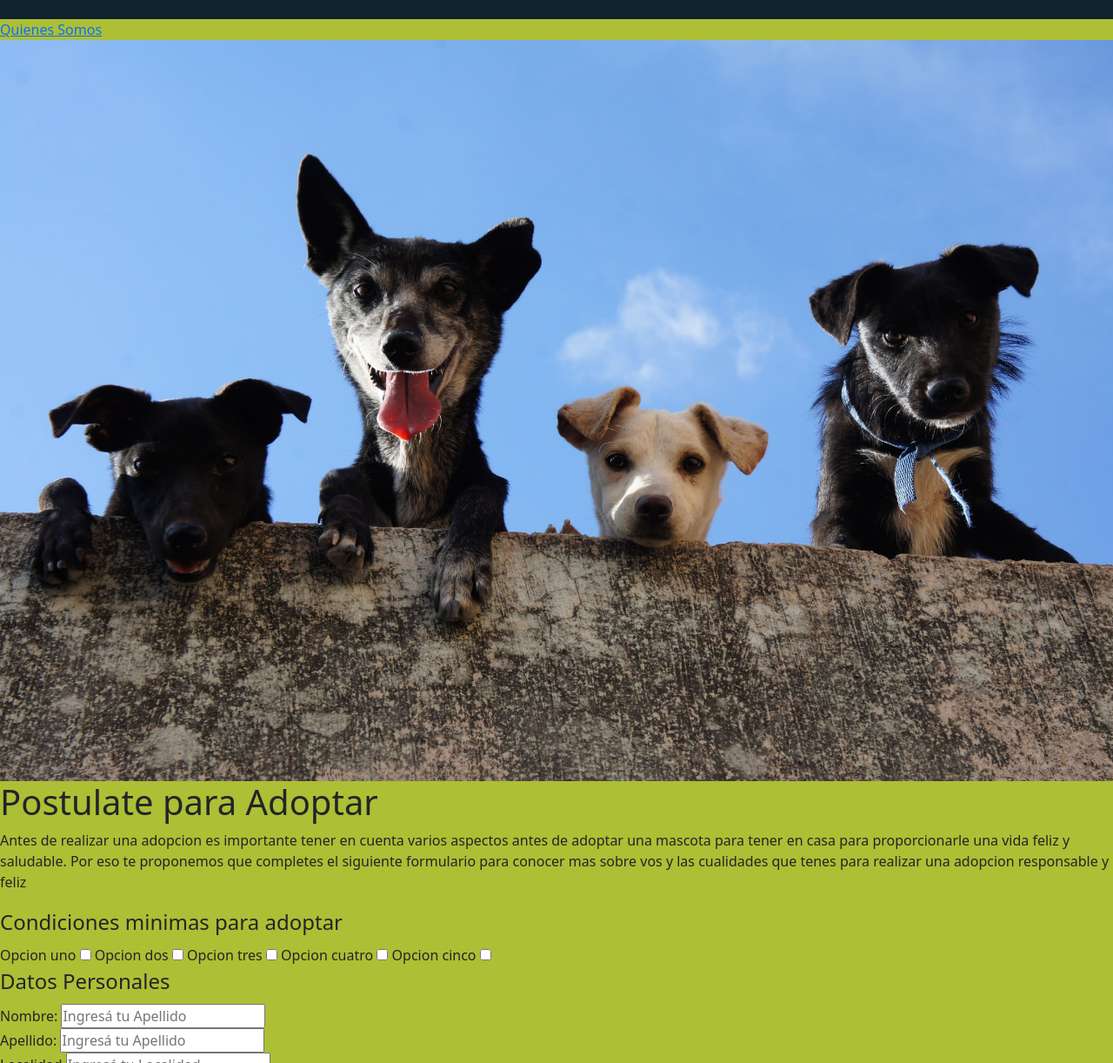
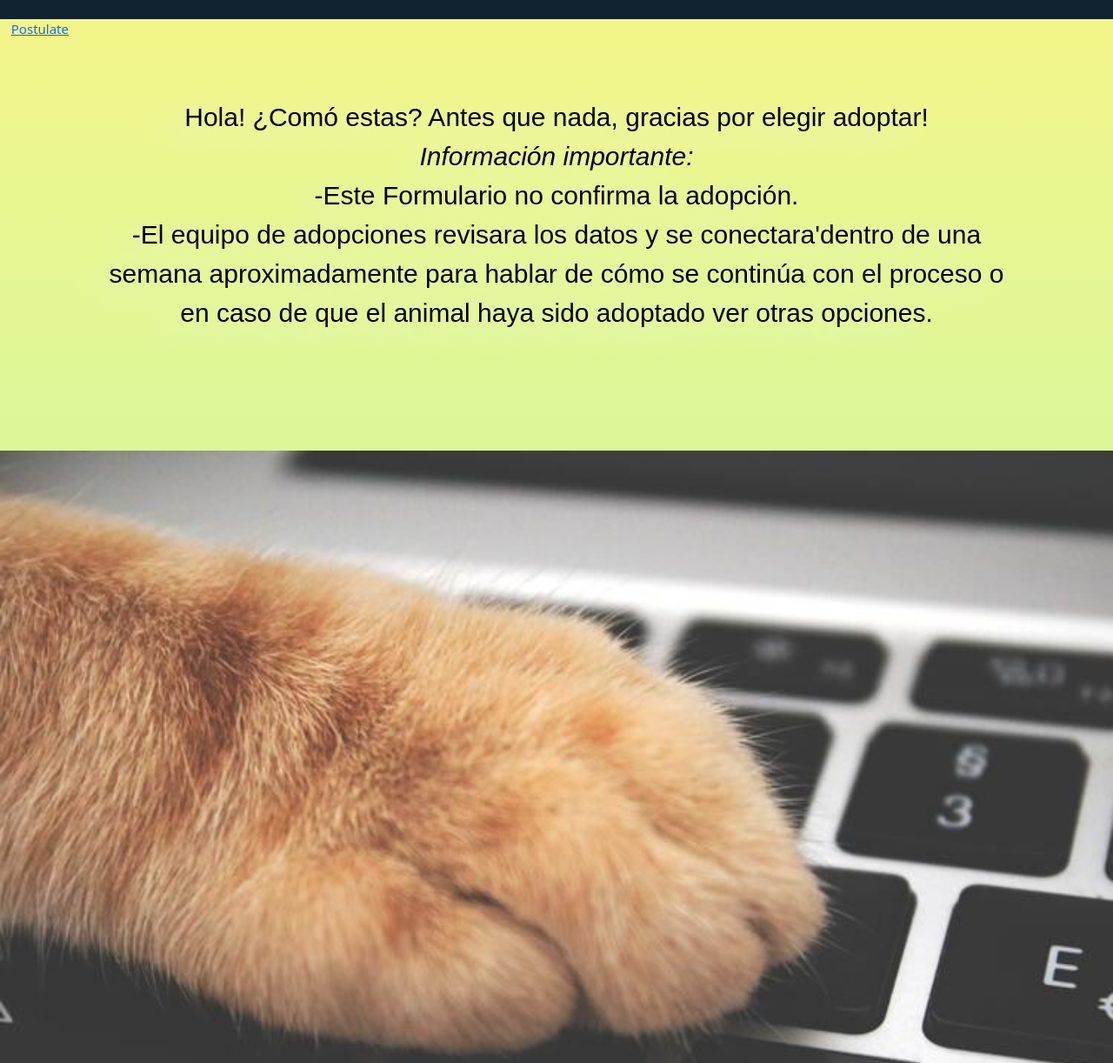
Before and after one commit to Cediaz17/Laika-Diaz, a website: page antes_de_adoptar.html in a window 1280 px wide. Shown: the part 98-1320 px from the top of the page at 87% size. Drawn offline with nearby package versions, Linux system fonts and the light colour scheme.

Commit message:
Sumo actualizacion de pagina Antes de Adoptar

```diff
--- a/antes_de_adoptar.html
+++ b/antes_de_adoptar.html
@@ -12,7 +12,7 @@
     <link rel="stylesheet" href="https://raw.github.com/daneden/animate.css/master/animate.css">
     <link rel="stylesheet" href="css/main.css">
 </head>
-<body class="body">
+<body class="bodyAdoptar">
     <!--navegador entre las diferentes paginas /menu-->
     <header>
         <nav class="navbar navbar-expand-lg navbar-light">
@@ -61,30 +61,49 @@
         </nav>
     </header>
     <main>
-        <div class="">
-            <a href="#Formulario">Quienes Somos</a>
+        <div class="contenedorPrincipal__Ancla">
+            <a href="#Formulario">Postulate</a>
+        </div>
+        <!--Intro a Adoptar-->
+        <div class="contenedorIntro">
+            <p>
+                Hola! ¿Comó estas? Antes que nada, gracias por elegir adoptar!
+                <br>
+                <em>Información importante:</em>
+                <br>
+                -Este Formulario no confirma la adopción.
+                <br>
+                -El equipo de adopciones revisara los datos y se conectara'dentro de una semana aproximadamente para hablar de cómo se continúa con el proceso o en caso de que el animal haya sido adoptado ver otras opciones.
+            </p>
         </div>
         <!--Imagen Carrusel-->
         <div>
-            <img src="imagenes/pexels-eddie-galaxy-3628100.jpg" class="contenedorPrincipal__Foto" alt="Carrusel de imagenes">
-            <h1>Postulate para Adoptar</h1>
+            <img src="imagenes/teclado.jpg" class="contenedorPrincipal__Foto" alt="teclado">
+            <h1 class="text-center">Postulate para Adoptar</h1>
         </div>
-        <div id="Formulario">
+        <div id="Formulario" class="container">
             <!--Formulario de carga para adoptar-->
-            <p>Antes de realizar una adopcion es importante tener en cuenta varios aspectos antes de adoptar una mascota para tener en casa para proporcionarle una vida feliz y saludable. Por eso te proponemos que completes el siguiente formulario para conocer mas sobre vos y las cualidades que tenes para realizar una adopcion responsable y feliz</p>
-            <form action="https://formspree.io/f/mrgrlwnn" method="POST" class="diseñoFormulario"> <!--Agrupo los campos que estan relacionados-->
+            <form action="https://formspree.io/f/mrgrlwnn" method="POST" class="form-row"> <!--Agrupo los campos que estan relacionados-->
                 <fieldset>
                     <legend>Condiciones minimas para adoptar</legend>
-                    <label for="opc1">Opcion uno</label>
-                    <input type="checkbox" id="opc1" name="opcion uno" value="1">
-                    <label for="opc2">Opcion dos</label>
-                    <input type="checkbox" name="opcion dos" value="1">
-                    <label for="opc3">Opcion tres</label>
-                    <input type="checkbox" name="opcion cuatro" value="1">
-                    <label for="opc4">Opcion cuatro</label>
-                    <input type="checkbox" name="opcion tres" value="1">
-                    <label for="opc5">Opcion cinco</label>
-                    <input type="checkbox" name="opcion cinco" value="1">
+                    <div class="col-3">
+                        <label for="opc1" class="custom-control-label">Opcion uno</label>
+                        <input type="checkbox" class="custom-control-input" id="opc1" name="opcion uno" value="1">
+                    </div>
+                    <div class="col-3">
+                        <label for="opc2" class="custom-control-label">Opcion dos</label>
+                        <input type="checkbox" class="custom-control-input"name="opcion dos" value="1">
+                    </div>
+                    <div class="col-3">
+                        <label for="opc3" class="custom-control-label">Opcion tres</label>
+                        <input type="checkbox" class="custom-control-input" name="opcion cuatro" value="1">
+                    </div>
+                    <div class="col-3">
+                        <label for="opc4" class="custom-control-label">Opcion cuatro</label>
+                        <input type="checkbox" class="custom-control-input" name="opcion tres" value="1">
+                    </div>
+                    <label for="opc5" class="custom-control-label">Opcion cinco</label>
+                    <input type="checkbox" class="custom-control-input" name="opcion cinco" value="1">
                 </fieldset>
                 <fieldset>
                     <legend>Datos Personales </legend>
--- a/scss/estiloLaika.scss
+++ b/scss/estiloLaika.scss
@@ -65,6 +65,23 @@ ol, ul, dl {
     background-color: #F2B705;
     border-color: #F2B705;
 }
+.bodyAdoptar
+{
+    background-image: linear-gradient(to top, #96fbc4 0%, #f9f586 100%);
+}
+.contenedorIntro
+{
+        font-size: 1.5rem;
+        text-align: center;
+        padding: 1em 4em;
+        margin-bottom: 3em;
+        margin-top: 2em;
+        font-size: 30px;
+        color: black;
+        font-family: 'Signika Negative', sans-serif;
+        text-shadow: -20px 11px 40px #e9ecef;
+}
+
 /*.card
 {
     height: 30vh;
--- a/scss/styles.scss
+++ b/scss/styles.scss
@@ -385,6 +385,11 @@ h3{
 {
     height: 950px;
 }
+.busquedaGrilla__botones
+{
+    position: relative;
+    left: 40%;
+}
 /****MAPA******/
 .mapa {
     margin-bottom: 2em;
```
Also changed, not shown: que_necesitas.html (+1 -1 lines), css/main.css, imagenes/teclado.jpg (added).
